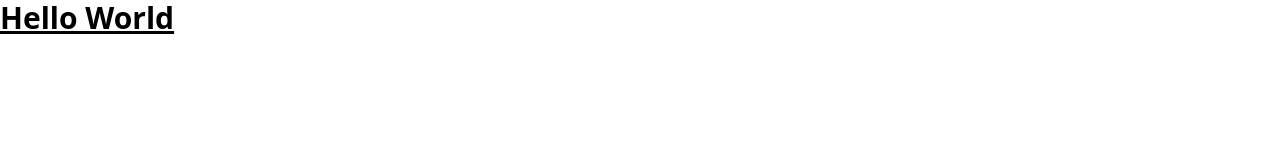
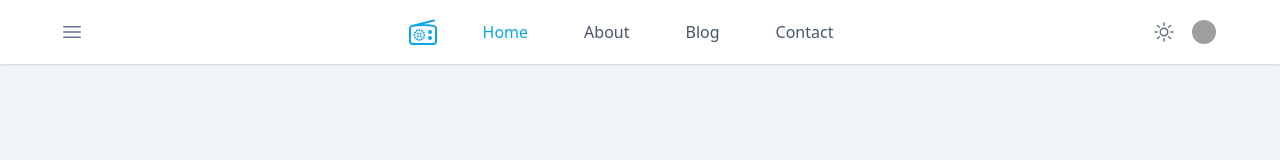
Before and after one commit to MichelleDuque/sonicsaga, a website built with Vite: page index.html in a window 1280 px wide. Built offline with nearby package versions, Linux system fonts and the light colour scheme; grey boxes are pictures that could not be loaded.

Commit message:
movile and desktop nav were created

```diff
--- a/index.html
+++ b/index.html
@@ -6,7 +6,120 @@
     <link rel="stylesheet" href="tailwind.css" />
     <title>Tailwind</title>
   </head>
-  <body>
-    <h1 class="mt-0 font-bold underline text-3xl">Hello World</h1>
+  <body class="bg-slate-100">
+    <header class="bg-white shadow px-6">
+      <div class="mx-auto flex h-16 max-w-6xl justify-between items-center">
+        <button
+          class="-ml-1 rounded p1 text-slate-500 hover:bg-sky-500 hover:text-slate-100 transition-colors focus:ring-2 focus:ring-slate-200"
+        >
+          <svg
+            class="h-6 w-6"
+            data-slot="icon"
+            aria-hidden="true"
+            fill="none"
+            stroke-width="1.5"
+            stroke="currentColor"
+            viewBox="0 0 24 24"
+            xmlns="http://www.w3.org/2000/svg"
+          >
+            <path
+              d="M3.75 6.75h16.5M3.75 12h16.5m-16.5 5.25h16.5"
+              stroke-linecap="round"
+              stroke-linejoin="round"
+            ></path>
+          </svg>
+        </button>
+        <div class="flex -mr-4 items-center">
+          <a href="" class="text-sky-500 hover:rotate-6 duration-200">
+            <svg
+              class="h-8 w-8"
+              data-slot="icon"
+              aria-hidden="true"
+              fill="none"
+              stroke-width="1.5"
+              stroke="currentColor"
+              viewBox="0 0 24 24"
+              xmlns="http://www.w3.org/2000/svg"
+            >
+              <path
+                d="m3.75 7.5 16.5-4.125M12 6.75c-2.708 0-5.363.224-7.948.655C2.999 7.58 2.25 8.507 2.25 9.574v9.176A2.25 2.25 0 0 0 4.5 21h15a2.25 2.25 0 0 0 2.25-2.25V9.574c0-1.067-.75-1.994-1.802-2.169A48.329 48.329 0 0 0 12 6.75Zm-1.683 6.443-.005.005-.006-.005.006-.005.005.005Zm-.005 2.127-.005-.006.005-.005.005.005-.005.005Zm-2.116-.006-.005.006-.006-.006.005-.005.006.005Zm-.005-2.116-.006-.005.006-.005.005.005-.005.005ZM9.255 10.5v.008h-.008V10.5h.008Zm3.249 1.88-.007.004-.003-.007.006-.003.004.006Zm-1.38 5.126-.003-.006.006-.004.004.007-.006.003Zm.007-6.501-.003.006-.007-.003.004-.007.006.004Zm1.37 5.129-.007-.004.004-.006.006.003-.004.007Zm.504-1.877h-.008v-.007h.008v.007ZM9.255 18v.008h-.008V18h.008Zm-3.246-1.87-.007.004L6 16.127l.006-.003.004.006Zm1.366-5.119-.004-.006.006-.004.004.007-.006.003ZM7.38 17.5l-.003.006-.007-.003.004-.007.006.004Zm-1.376-5.116L6 12.38l.003-.007.007.004-.004.007Zm-.5 1.873h-.008v-.007h.008v.007ZM17.25 12.75a.75.75 0 1 1 0-1.5.75.75 0 0 1 0 1.5Zm0 4.5a.75.75 0 1 1 0-1.5.75.75 0 0 1 0 1.5Z"
+                stroke-linecap="round"
+                stroke-linejoin="round"
+              ></path>
+            </svg>
+          </a>
+          <div class="space-x-8 ml-8 hidden md:flex">
+            <a class="px-3 py-2 text-sky-500" href="#">Home</a>
+            <a
+              class="text-slate-600 px-3 py-2 transition-colors hover:text-sky-500"
+              href="#"
+              >About</a
+            >
+            <a
+              class="text-slate-600 px-3 py-2 transition-colors hover:text-sky-500"
+              href="#"
+              >Blog</a
+            >
+            <a
+              class="text-slate-600 px-3 py-2 transition-colors hover:text-sky-500"
+              href="#"
+              >Contact</a
+            >
+          </div>
+        </div>
+
+        <div class="flex">
+          <button
+            class="rounded-full text-slate-500 hover:text-sky-500 transition-colors focus:ring-2 focus:ring-slate-200 focus:ring-offset-1"
+          >
+            <svg
+              class="h-6 w-6"
+              data-slot="icon"
+              aria-hidden="true"
+              fill="none"
+              stroke-width="1.5"
+              stroke="currentColor"
+              viewBox="0 0 24 24"
+              xmlns="http://www.w3.org/2000/svg"
+            >
+              <path
+                d="M12 3v2.25m6.364.386-1.591 1.591M21 12h-2.25m-.386 6.364-1.591-1.591M12 18.75V21m-4.773-4.227-1.591 1.591M5.25 12H3m4.227-4.773L5.636 5.636M15.75 12a3.75 3.75 0 1 1-7.5 0 3.75 3.75 0 0 1 7.5 0Z"
+                stroke-linecap="round"
+                stroke-linejoin="round"
+              ></path>
+            </svg>
+          </button>
+          <button
+            class="ml-4 rounded-full text-slate-500 hover:text-sky-500 transition-colors focus:ring-2 focus:ring-slate-200 focus:ring-offset-1"
+          >
+            <img
+              class="h-6 w-6 rounded-full"
+              src="https://ui-avatars.com/api?name=Michelle+Duque"
+              alt="Michelle Duque"
+            />
+          </button>
+        </div>
+      </div>
+      <div class="space-y-1 pb-3 pt-2 border-t sm:hidden">
+        <a href="#" class="block rounded-md px-3 py-2 bg-sky-500 text-white"
+          >Home</a
+        >
+        <a
+          href="#"
+          class="block rounded-md px-3 py-2 text-slate-700 transition-colors hover:bg-sky-500 hover:text-white"
+          >About</a
+        >
+        <a
+          href="#"
+          class="block rounded-md px-3 py-2 text-slate-700 transition-colors hover:bg-sky-500 hover:text-white"
+          >Blog</a
+        >
+        <a
+          href="#"
+          class="block rounded-md px-3 py-2 text-slate-700 transition-colors hover:bg-sky-500 hover:text-white"
+          >Contact</a
+        >
+      </div>
+    </header>
   </body>
 </html>
```
